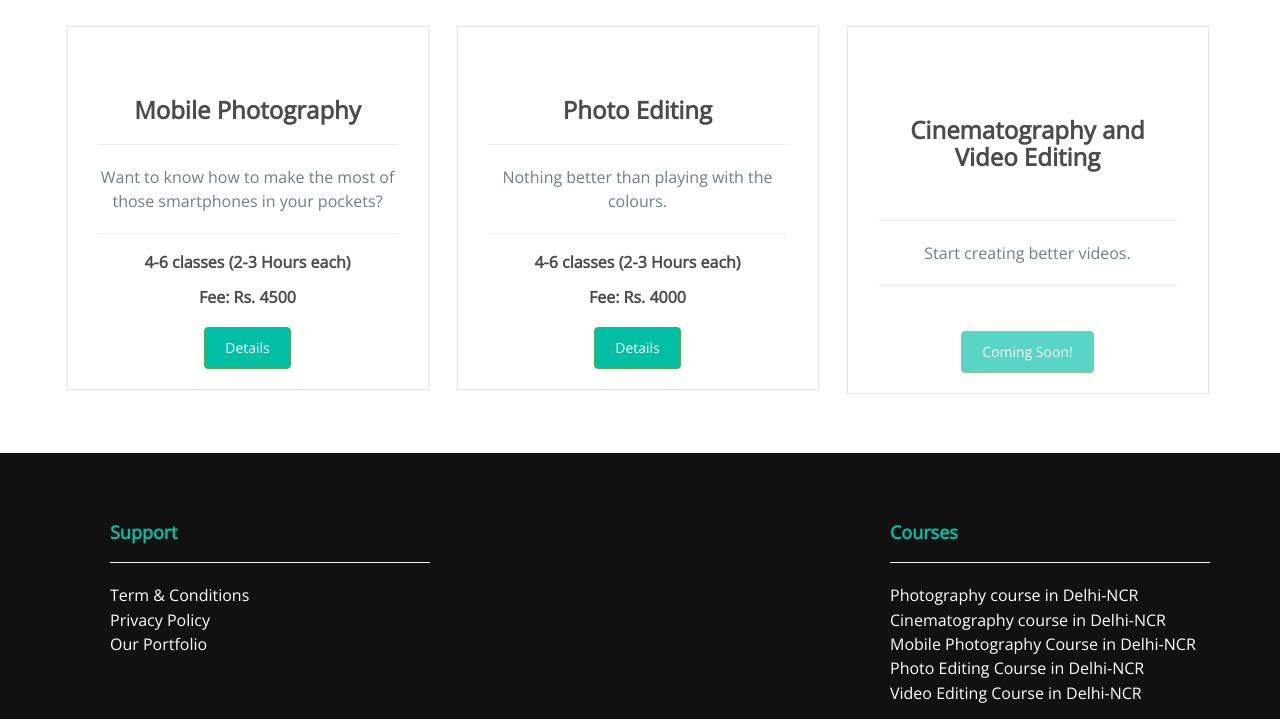
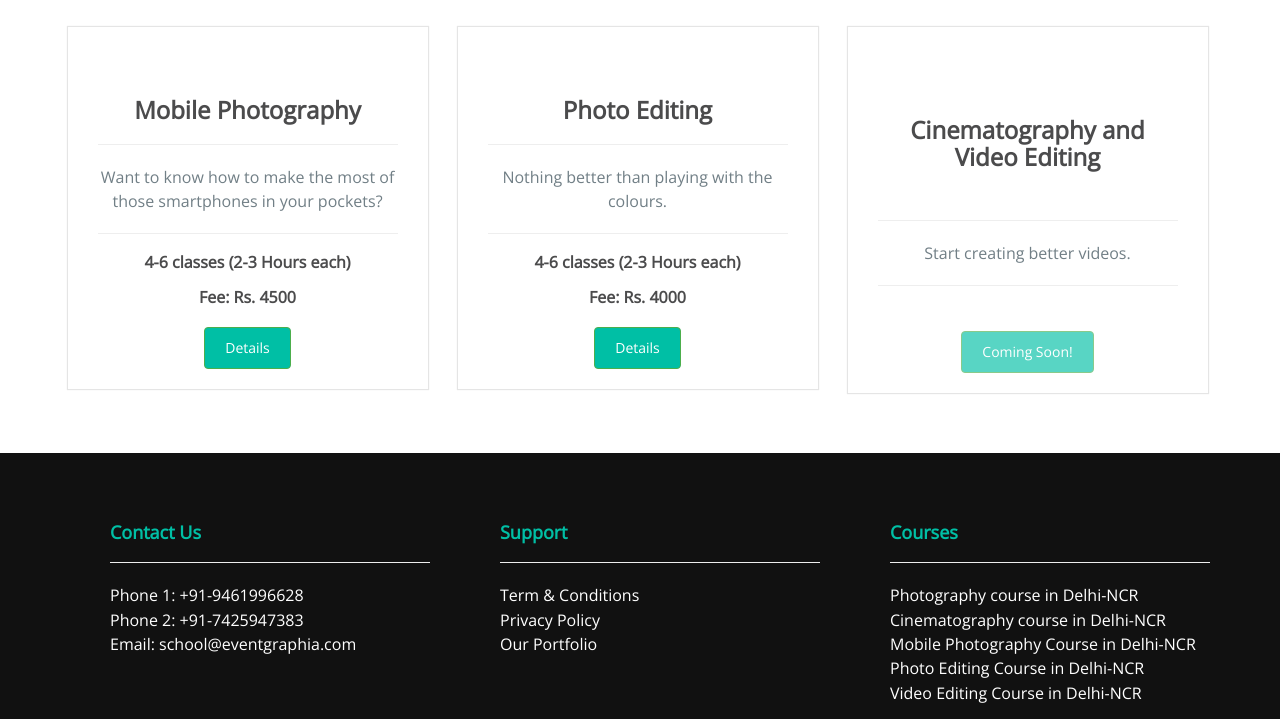
Before and after one commit to eventgraphiaschool/eventgraphiaschool.github.io, a plain HTML site: page index.html in a window 1280 px wide. Shown: the part 1191-1910 px from the top of the page. Drawn offline with nearby package versions, Linux system fonts and the light colour scheme; a web font is replaced by a local one.

Commit message:
add contact info

```diff
--- a/index.html
+++ b/index.html
@@ -648,6 +648,24 @@
       <div class="col-md-4" style="text-align: left;">
         <ul>
           <li>
+            <h4 class="white-override">Contact Us</h4>
+          </li>
+          <hr>
+          <li>
+            <a href="tel:+919461996628" target="_blank">Phone 1: +91-9461996628</a>
+          </li>
+          <li>
+            <a href="tel:+917425947383" target="_blank">Phone 2: +91-7425947383</a>
+          </li>
+          <li>
+            <a href="mailto:school@eventgraphia.com">Email: school@eventgraphia.com</a>
+          </li>
+        </ul>
+      </div>
+
+      <div class="col-md-4" style="text-align: left;">
+        <ul>
+          <li>
             <h4 class="white-override">Support</h4>
           </li>
           <hr>
@@ -661,28 +679,8 @@
           <li>
             <a href="https://eventgraphia.com/portfolio.html" target="_blank">Our Portfolio</a>
           </li>
-
         </ul>
       </div>
-
-      <div class="col-md-4"></div>
-      <!-- <div class="col-md-4" style="text-align: left;">
-        <ul>
-          <li>
-            <h4 class="white-override">About Us</h4>
-          </li>
-          <hr>
-          <li>
-            <a href="#">Why EventGraphia Schools?</a>
-          </li>
-          <li>
-            <a href="#">Download Brochure</a>
-          </li>
-          <li>
-            <a href="#">Request a Workshop</a>
-          </li>
-        </ul>
-      </div> -->
 
       <div class="col-md-4" style="text-align: left;">
         <ul>
```
